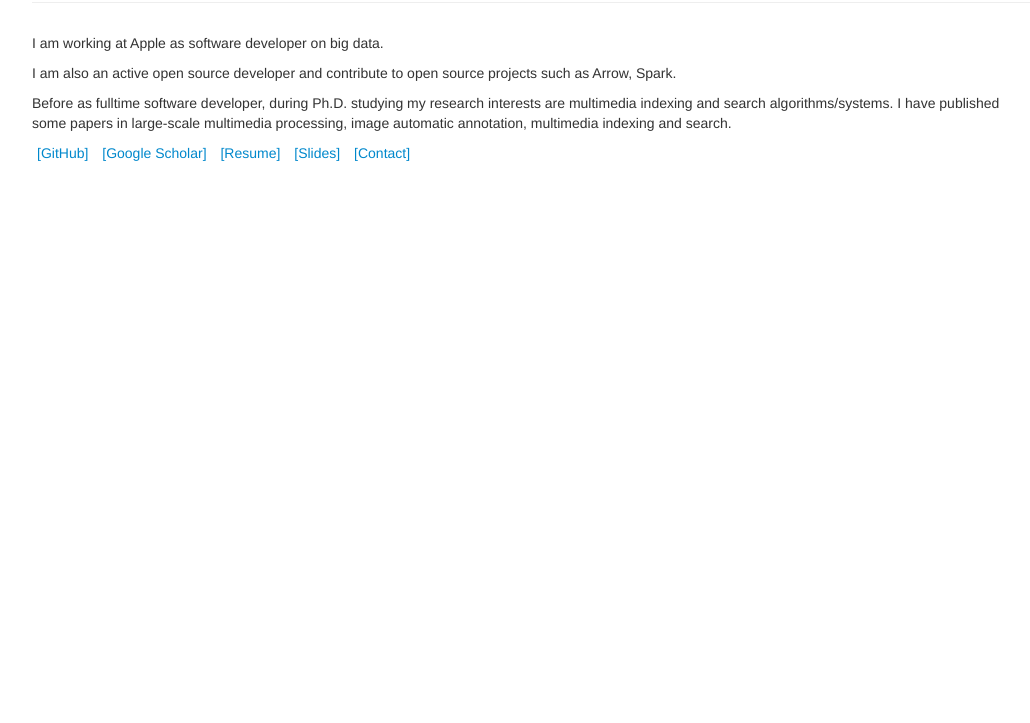
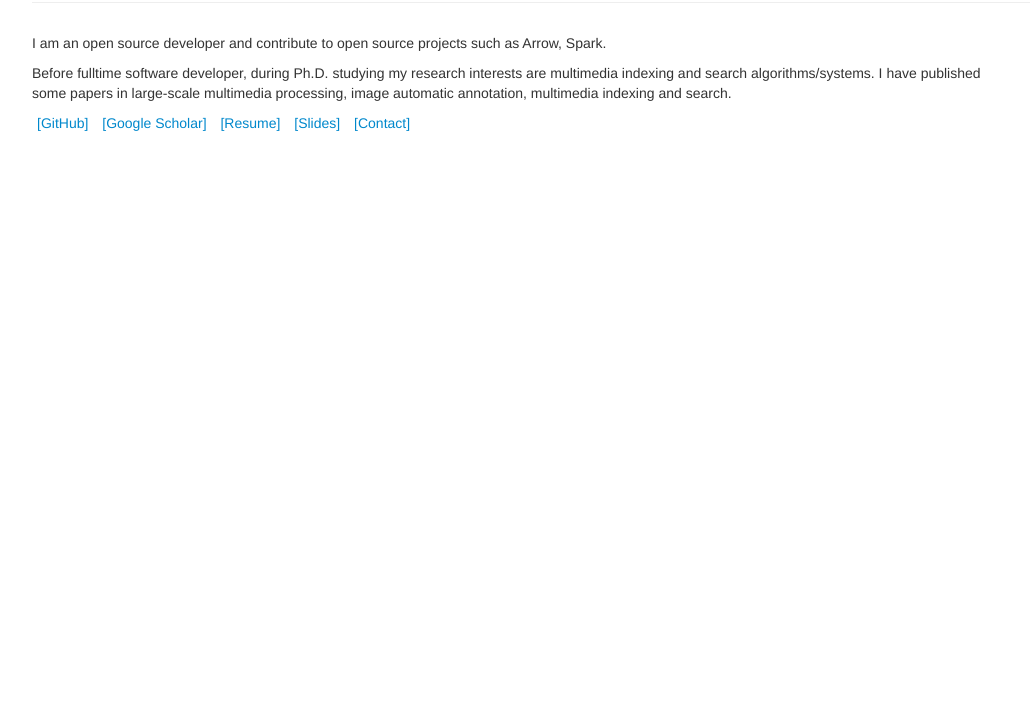
Before and after one commit to viirya/viirya.github.io, a plain HTML site: page index.html in a window 1280 px wide. Shown: the part 77-800 px from the top of the page, without its empty margins (23-1053 px from the left). Drawn offline with nearby package versions, Linux system fonts and the light colour scheme.

Commit message:
Update index.html

```diff
--- a/index.html
+++ b/index.html
@@ -39,9 +39,8 @@
   <div class="row"><div class="span10">
   <div class="media">
   <div class="media-body">
-  <p>I am working at Apple as software developer on big data.
-  <p>I am also an active open source developer and contribute to open source projects such as Arrow, Spark.</p>
-  <p>Before as fulltime software developer, during Ph.D. studying my research interests are multimedia indexing and search algorithms/systems. I have published some papers in large-scale multimedia processing, image automatic annotation, multimedia indexing and search.</p>
+  <p>I am an open source developer and contribute to open source projects such as Arrow, Spark.</p>
+  <p>Before fulltime software developer, during Ph.D. studying my research interests are multimedia indexing and search algorithms/systems. I have published some papers in large-scale multimedia processing, image automatic annotation, multimedia indexing and search.</p>
   </div>
   </div>
   </div></div>
```
